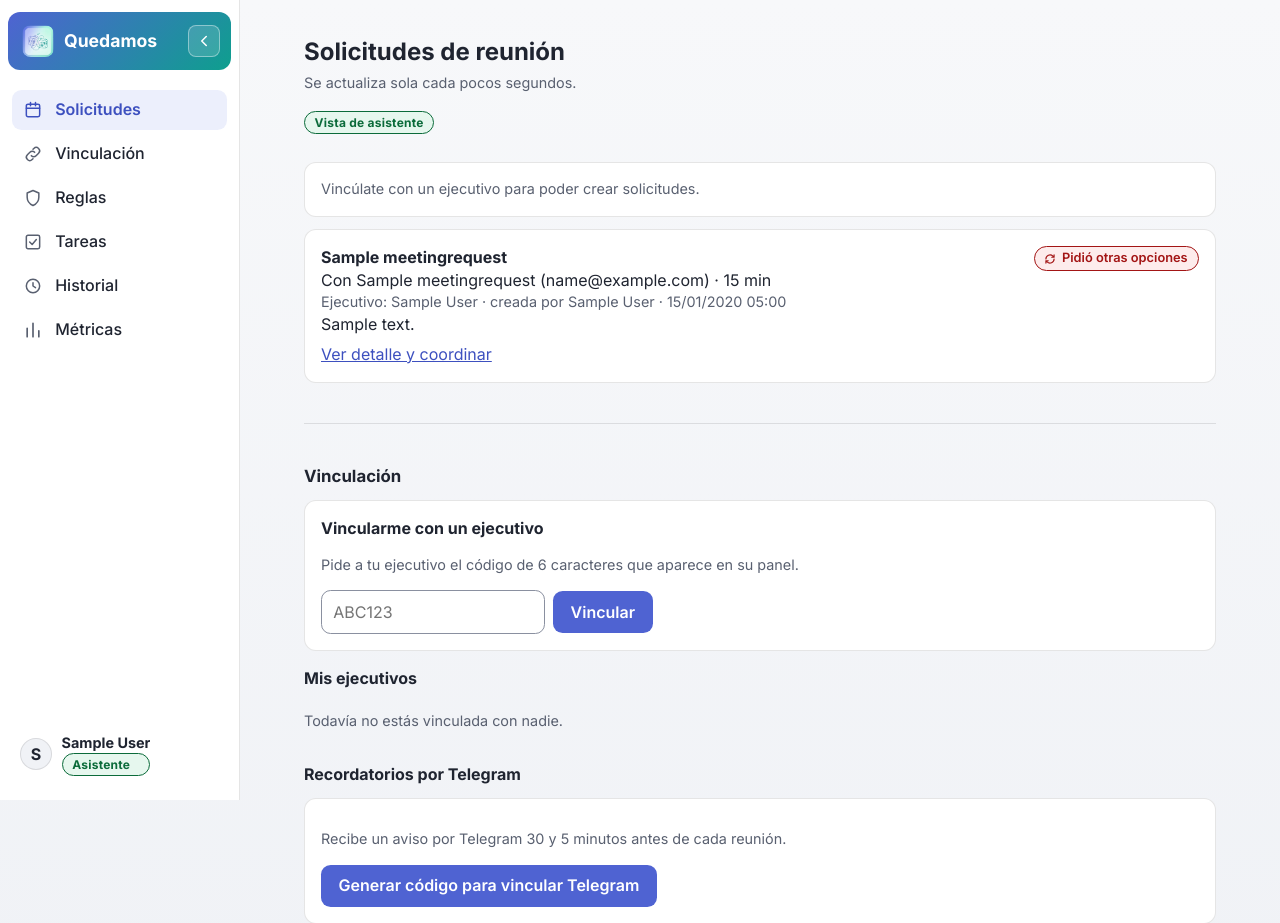
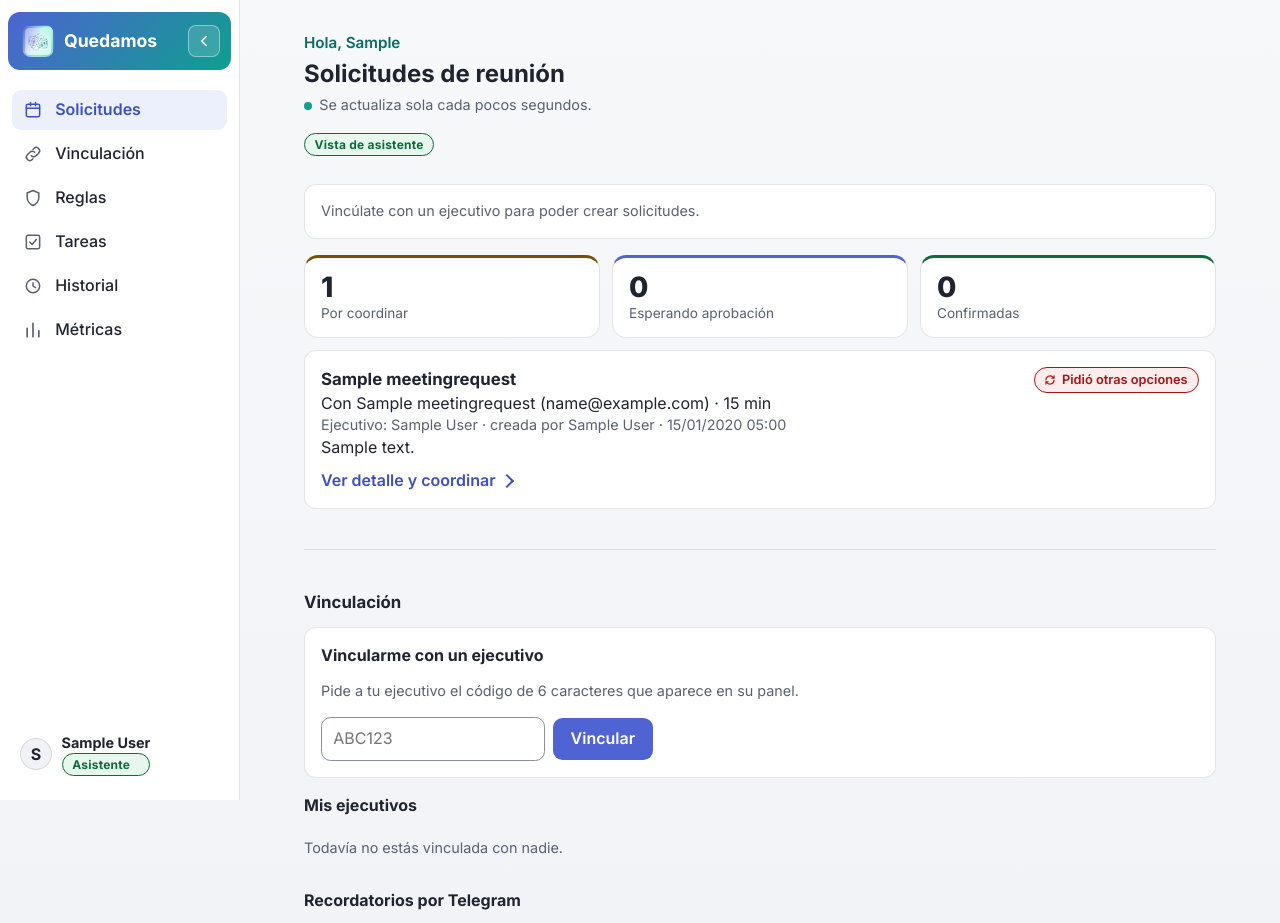
Before and after one commit to Harley7Damian/quedamos-proyectoIII, a Django app: page /panel/ in a window 1280 px wide. Shown: the top 923 px of the page. Run offline with Django 5.2, Linux system fonts and the light colour scheme; a user stored in the database is signed in; tables that the repository leaves empty hold one stand-in row (values such as "Sample post"); data that the repository does not hold is empty.

Commit message:
PFCIII2026-85 Mejora posterior al Sprint 6: pule el panel (saludo, indicadores y botón volver)

```diff
--- a/meetings/views.py
+++ b/meetings/views.py
@@ -7,7 +7,7 @@ from django.contrib import messages
 from django.contrib.auth.decorators import login_required
 from django.core.exceptions import PermissionDenied
 from django.db import transaction
-from django.db.models import Exists, F, OuterRef
+from django.db.models import Count, Exists, F, OuterRef, Q
 from django.http import Http404, HttpResponse
 from django.shortcuts import get_object_or_404, redirect, render
 from django.urls import reverse
@@ -61,7 +61,13 @@ def _requests_context(user):
             )
         )
     )
-    return {"requests": solicitudes}
+    resumen = MeetingRequest.objects.visible_to(user).aggregate(
+        total=Count("pk"),
+        por_coordinar=Count("pk", filter=Q(status=MeetingRequest.Status.PENDIENTE)),
+        propuestas=Count("pk", filter=Q(status=MeetingRequest.Status.PROPUESTA)),
+        confirmadas=Count("pk", filter=Q(status=MeetingRequest.Status.APROBADA)),
+    )
+    return {"requests": solicitudes, "resumen": resumen}
 
 
 @login_required
--- a/scheduling/templatetags/scheduling_extras.py
+++ b/scheduling/templatetags/scheduling_extras.py
@@ -66,3 +66,10 @@ def horario_aprobado(solicitud):
     if solicitud.status != "aprobada" or not solicitud.approved_start or not solicitud.approved_end:
         return None
     return SimpleNamespace(start=timezone.localtime(solicitud.approved_start), end=timezone.localtime(solicitud.approved_end))
+
+
+@register.filter
+def primer_nombre(nombre):
+    """Primer nombre de una persona, para saludarla ("Ana Torres" -> "Ana")."""
+    partes = (nombre or "").split()
+    return partes[0] if partes else ""
--- a/static/css/app.css
+++ b/static/css/app.css
@@ -349,3 +349,36 @@ table.metricas td.num, table.metricas th.num { text-align:right; }
 .rule-cabecera { display:flex; justify-content:space-between; align-items:center; margin-bottom:.4rem; }
 .dia-badge { font-size:.75rem; font-weight:600; padding:.1rem .6rem; border-radius:999px; background:var(--accent-soft); color:var(--brand); border:1px solid var(--accent); }
 .rule .status { float:none; }
+
+/* Panel pulido: saludo, resumen, tarjetas clicables y botones con icono */
+.saludo { margin:0 0 .15rem; font-size:.95rem; font-weight:600; color:var(--accent-ink); }
+.en-vivo { display:inline-block; width:.5rem; height:.5rem; margin-right:.45rem; border-radius:50%; background:var(--accent); box-shadow:0 0 0 0 rgba(14,159,142,.5); animation:latido 2.4s ease-out infinite; vertical-align:middle; }
+@keyframes latido { 0% { box-shadow:0 0 0 0 rgba(14,159,142,.45); } 70%, 100% { box-shadow:0 0 0 .5rem rgba(14,159,142,0); } }
+.resumen { list-style:none; margin:1rem 0 .25rem; padding:0; display:grid; grid-template-columns:repeat(3, minmax(0,1fr)); gap:.75rem; }
+.resumen li { display:flex; flex-direction:column; gap:.1rem; padding:.85rem 1rem; background:var(--surface); border:1px solid var(--line); border-radius:.9rem; border-top:3px solid var(--line); }
+.resumen strong { font-size:1.75rem; font-weight:800; line-height:1.1; letter-spacing:-.02em; }
+.resumen span { font-size:.85rem; color:var(--muted); }
+.resumen-por-coordinar { border-top-color:var(--amber-ink) !important; }
+.resumen-propuestas { border-top-color:var(--brand) !important; }
+.resumen-confirmadas { border-top-color:var(--ok-ink) !important; }
+.card-solicitud { position:relative; transition:transform .15s ease, box-shadow .15s ease, border-color .15s ease; }
+.card-solicitud:hover { transform:translateY(-2px); box-shadow:var(--shadow); border-color:var(--brand); }
+.enlace-tarjeta { color:inherit; text-decoration:none; }
+.enlace-tarjeta::after { content:""; position:absolute; inset:0; border-radius:inherit; }
+.enlace-tarjeta:focus-visible { outline:none; }
+.enlace-tarjeta:focus-visible::after { outline:3px solid var(--focus); outline-offset:2px; }
+.card-solicitud .titulo-solicitud { font-size:1.05rem; }
+.accion-flecha { position:relative; z-index:1; display:inline-flex; align-items:center; gap:.4rem; margin-top:.25rem; font-weight:600; color:var(--link); text-decoration:none; }
+.accion-flecha::after { content:""; width:.5rem; height:.5rem; border-right:2px solid currentColor; border-top:2px solid currentColor; transform:rotate(45deg); transition:transform .15s ease; }
+.card-solicitud:hover .accion-flecha::after { transform:translateX(3px) rotate(45deg); }
+.btn.accion-flecha { color:var(--brand-ink); }
+.boton-volver { display:inline-flex; align-items:center; gap:.35rem; padding:.3rem .8rem .3rem .45rem; border:1px solid var(--line); border-radius:999px; background:var(--surface); color:var(--ink); font-weight:600; font-size:.9rem; text-decoration:none; transition:background .15s ease, transform .15s ease; }
+.boton-volver:hover { background:var(--surface-2); transform:translateX(-2px); }
+.boton-volver:focus-visible { outline:3px solid var(--focus); outline-offset:2px; }
+details.plegable#nueva-solicitud { border:2px dashed var(--brand); background:var(--brand-soft); transition:background .15s ease, box-shadow .15s ease; }
+details.plegable#nueva-solicitud:hover { box-shadow:var(--shadow); }
+details.plegable#nueva-solicitud > summary { display:flex; align-items:center; gap:.5rem; padding:.2rem 0; font-size:1.02rem; }
+details.plegable#nueva-solicitud > summary > span[aria-hidden] { display:inline-grid; place-items:center; width:1.5rem; height:1.5rem; border-radius:50%; background:var(--brand); color:var(--brand-ink); font-weight:800; line-height:1; }
+details.plegable#nueva-solicitud[open] { border-style:solid; background:var(--surface); }
+@media (max-width:560px) { .resumen { gap:.5rem; } .resumen li { padding:.6rem .7rem; } .resumen strong { font-size:1.4rem; } .resumen span { font-size:.75rem; } }
+@media (prefers-reduced-motion: reduce) { .en-vivo { animation:none; } .card-solicitud, .accion-flecha::after, .boton-volver { transition:none; } .card-solicitud:hover, .boton-volver:hover { transform:none; } }
--- a/templates/panel/_request_list.html
+++ b/templates/panel/_request_list.html
@@ -1,8 +1,14 @@
-{% load scheduling_extras %}{% for r in requests %}
+{% load scheduling_extras %}{% if resumen.total %}
+<ul class="resumen" aria-label="Resumen de solicitudes">
+  <li class="resumen-por-coordinar"><strong>{{ resumen.por_coordinar }}</strong><span>Por coordinar</span></li>
+  <li class="resumen-propuestas"><strong>{{ resumen.propuestas }}</strong><span>Esperando aprobación</span></li>
+  <li class="resumen-confirmadas"><strong>{{ resumen.confirmadas }}</strong><span>Confirmadas</span></li>
+</ul>
+{% endif %}{% for r in requests %}
   {% with slot=r|horario_aprobado %}
-  <div class="card{% if slot %} card-confirmada{% endif %}">
+  <div class="card card-solicitud{% if slot %} card-confirmada{% endif %}">
     {% include "partials/_estado.html" %}
-    <strong>{{ r.title }}</strong>
+    <strong class="titulo-solicitud"><a class="enlace-tarjeta" href="{% url 'request_detail' r.pk %}">{{ r.title }}</a></strong>
     <div>Con {{ r.counterpart_name }}{% if r.counterpart_email %} ({{ r.counterpart_email }}){% endif %} · {{ r.duration_min }} min</div>
     <div class="muted">Ejecutivo: {{ r.executive.full_name }} · creada por {{ r.created_by.full_name }} · {{ r.created_at|date:"d/m/Y H:i" }}</div>
     {% if r.notes %}<div>{{ r.notes }}</div>{% endif %}
@@ -10,7 +16,7 @@
       <div class="confirmada-horario"><strong>{{ slot.start|fecha_larga }}</strong> · {{ slot|rango_horario }}</div>
       <div class="acciones"><a class="btn" href="{% url 'request_detail' r.pk %}">Ver resultado</a></div>
     {% else %}
-      <div class="acciones"><a href="{% url 'request_detail' r.pk %}">{% if user.is_executive %}Ver detalle{% else %}Ver detalle y coordinar{% endif %}</a></div>
+      <div class="acciones"><a class="accion-flecha" href="{% url 'request_detail' r.pk %}">{% if user.is_executive %}Ver detalle{% else %}Ver detalle y coordinar{% endif %}</a></div>
     {% endif %}
   </div>
   {% endwith %}
--- a/templates/panel/panel.html
+++ b/templates/panel/panel.html
@@ -1,12 +1,13 @@
 {% extends "panel/base_panel.html" %}
-{% load ia_extras %}
+{% load ia_extras scheduling_extras %}
 {% block title %}Panel · Quedamos{% endblock %}
 {% block content %}
 <section id="solicitudes" aria-labelledby="titulo-solicitudes">
   <div class="encabezado">
     <div>
+      <p class="saludo">Hola, {{ me.full_name|primer_nombre }}</p>
       <h1 id="titulo-solicitudes">Solicitudes de reunión</h1>
-      <p class="muted">Se actualiza sola cada pocos segundos.</p>
+      <p class="muted"><span class="en-vivo" aria-hidden="true"></span>Se actualiza sola cada pocos segundos.</p>
       <p><span class="rol rol-{{ me.role }}">{% if me.is_executive %}Vista de ejecutivo{% else %}Vista de asistente{% endif %}</span></p>
     </div>
   </div>
--- a/templates/panel/request_detail.html
+++ b/templates/panel/request_detail.html
@@ -2,7 +2,7 @@
 {% load scheduling_extras ia_extras %}
 {% block title %}{{ r.title }} · Quedamos{% endblock %}
 {% block content %}
-<p class="volver"><a href="{% url 'panel' %}">← Volver a las solicitudes</a></p>
+<p class="volver"><a class="boton-volver" href="{% url 'panel' %}"><svg viewBox="0 0 24 24" width="18" height="18" aria-hidden="true" focusable="false"><path d="M15 6l-6 6 6 6" fill="none" stroke="currentColor" stroke-width="2.2" stroke-linecap="round" stroke-linejoin="round"/></svg><span>Volver a las solicitudes</span></a></p>
 <p><span class="rol rol-{{ me.role }}">{% if me.is_executive %}Vista de ejecutivo{% else %}Vista de asistente{% endif %}</span></p>
 <div class="card">
   {% include "partials/_estado.html" %}
```
Also changed, not shown: meetings/test_panel_pulido.py (added, +52 -0 lines).
